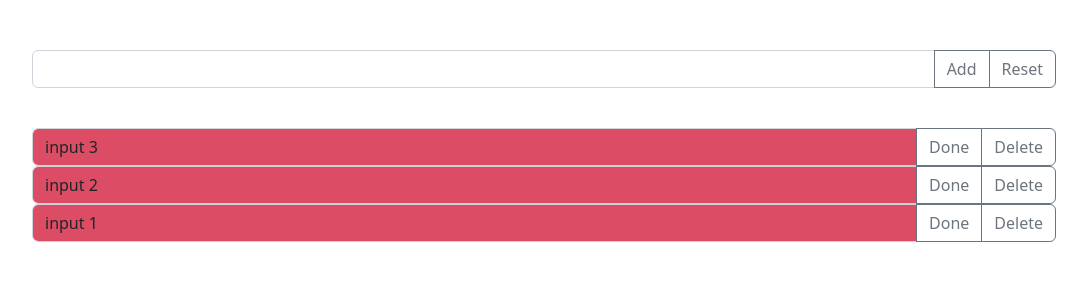
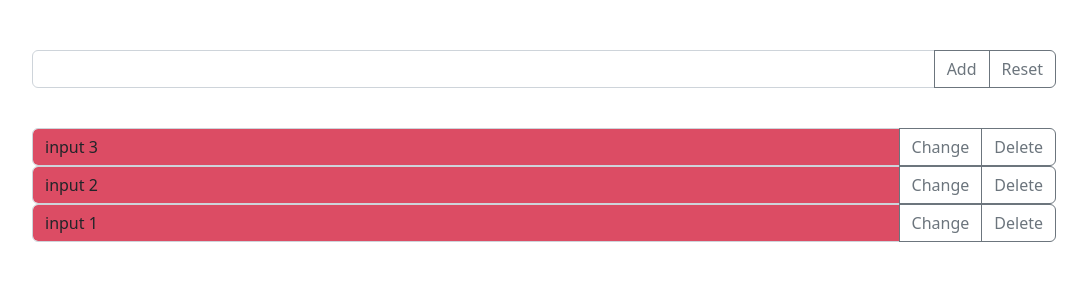
Before and after one commit to conicuznhm/ReactWorkshop, a React (Create React App) app: page / in a window 1280 px wide. Shown: the top 300 px of the page, without its empty margins (96-1183 px from the left). Built offline with nearby package versions, Linux system fonts and the light colour scheme.

Commit message:
update: can update data with edited value now

```diff
--- a/src/App.js
+++ b/src/App.js
@@ -29,16 +29,24 @@ function App() {
   // action when 'input' change by user
   const handleInputChange = (e) => setItem(e.target.value);
 
-  // action when click 'Delete button
+  // action when click 'Delete' button
   const handleDelteItem = idToDelete => {
     const newItems = items.filter(item => item.id !== idToDelete);
     setItems(newItems);
   }
 
+  // action when click 'Done' button
+  const handleUpdate = (idxToUpdate) => {
+    const tempArr = [...items]
+    tempArr.splice(idxToUpdate, 1, Object.assign({}, tempArr[idxToUpdate], {title: item}))
+    setItems(tempArr)
+    setItem('');
+  }
+
   return (
     <div style={{ width: '80%', margin: '50px auto' }}>
       <InputToDo item={item} onChange={handleInputChange} onClickAdd={handleAddItem} onClickReset={handleResetItem} />
-      <ListItems items={items} onClickDelete={handleDelteItem} />
+      <ListItems items={items} onClickDelete={handleDelteItem} onChange={handleInputChange} onUpdate={handleUpdate} />
     </div>
   );
 }
--- a/src/component/Item.js
+++ b/src/component/Item.js
@@ -1,15 +1,34 @@
 import { useState } from "react";
 
-const Item = ({ item, completed, id, onClick }) => {
+const Item = ({ item, completed, id, onClick, onChange, onUpdate, idx }) => {
     const [isDone, setIsDone] = useState(completed);
+    const [isEdit, setIsEdit] = useState(false);
 
+    // action when click 'Done' button
     const handleIsDone = () => setIsDone(!isDone);
+
+    // action when click on each item
+    const handlerIsEdit = (e) => {
+        console.log(isEdit);
+        console.log(e);
+        setIsEdit(!isEdit);
+    }
+
+    const displayItemMode = <div className="input-group">
+        <div className="form-control" onClick={handlerIsEdit} style={{ backgroundColor: isDone ? '#14A44D' : '#DC4C64' }}>{item}</div>
+        <button className="btn btn-outline-secondary" onClick={handleIsDone} >Change</button>
+        <button type="reset" className="btn btn-outline-secondary" onClick={() => onClick(id)} >Delete</button>
+    </div>
+
+    const editItemMode = <div className="input-group">
+        <input className="form-control" type='text' onChange={onChange} defaultValue={item} />
+        <button className="btn btn-outline-secondary" onClick={() => onUpdate(idx)} >Done</button>
+        <button type="reset" className="btn btn-outline-secondary" onClick={() => onClick(id)} >Cancel</button>
+    </div>
 
     return (
         <div className="input-group">
-            <div className="form-control" style={{ backgroundColor: isDone ? '#14A44D' : '#DC4C64' }}>{item}</div>
-            <button className="btn btn-outline-secondary" onClick={handleIsDone} >Done</button>
-            <button type="reset" className="btn btn-outline-secondary" onClick={() => onClick(id)} >Delete</button>
+            {isEdit ? editItemMode : displayItemMode}
         </div>
     );
 }
--- a/src/component/ListItems.js
+++ b/src/component/ListItems.js
@@ -1,10 +1,18 @@
 import Item from "./Item";
-import { v4 as uuidv4 } from 'uuid';
 
-const ListItems = ({ items, onClickDelete }) => {
+const ListItems = ({ items, onClickDelete, onChange, onUpdate }) => {
     return (
         <div>
-            {items.map(item => <Item key={item.id} item={item.title} completed={item.completed} id={item.id} onClick={onClickDelete} />)}
+            {items.map((item, idx) => <Item
+                key={item.id}
+                item={item.title}
+                completed={item.completed}
+                id={item.id}
+                onClick={onClickDelete}
+                onChange={onChange}
+                onUpdate={onUpdate}
+                idx={idx}
+            />)}
         </div>
     );
 }
```
